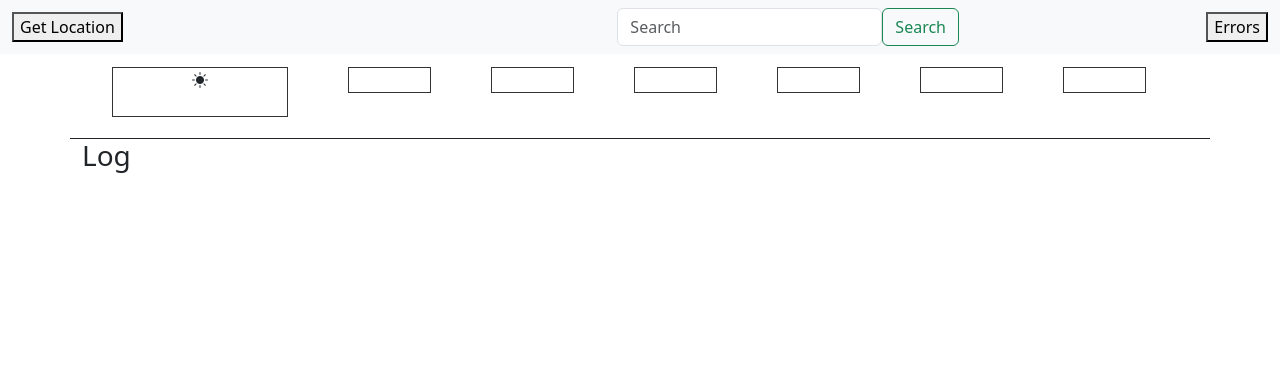
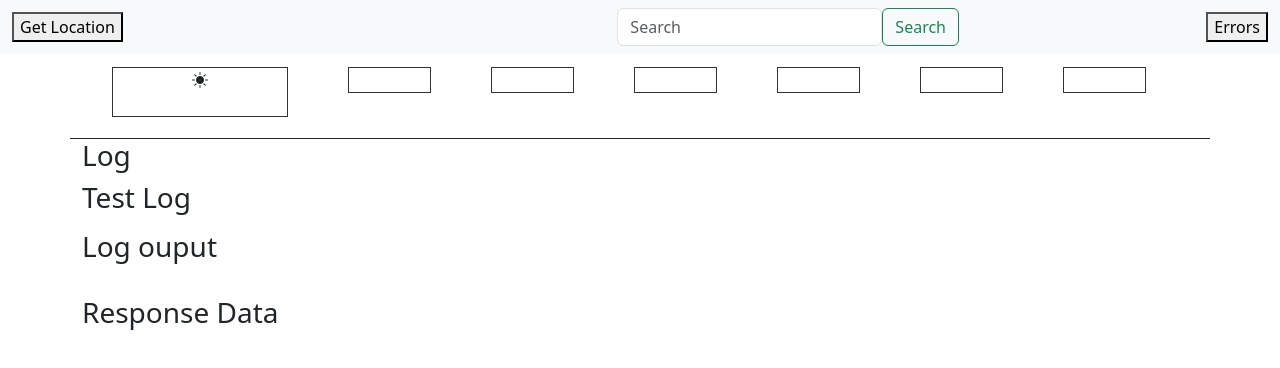
Before and after one commit to creatifiv/weatherGov, a plain HTML site: page index.html in a window 1280 px wide. Drawn offline with nearby package versions, Linux system fonts and the light colour scheme; no server answers.

Commit message:
Update index.html
Added headers

```diff
--- a/index.html
+++ b/index.html
@@ -130,12 +130,15 @@
 			<div id="log" class="col">
 				<h3> Log </h3>
 						<div class="col">
+							<h3> Test Log </h3>
 							<p id="test-log"></p>
+							<h3> Log ouput </h3>
 							<ul id="log-output">
 							</ul>
 					 </div><!-- end col -->
 			</div><!-- end #log -->
 			<div class="row">
+				<h3> Response Data </h3>
 				<p id="response-data"></p>
 			</div>
 		</div><!-- end row -->
```
